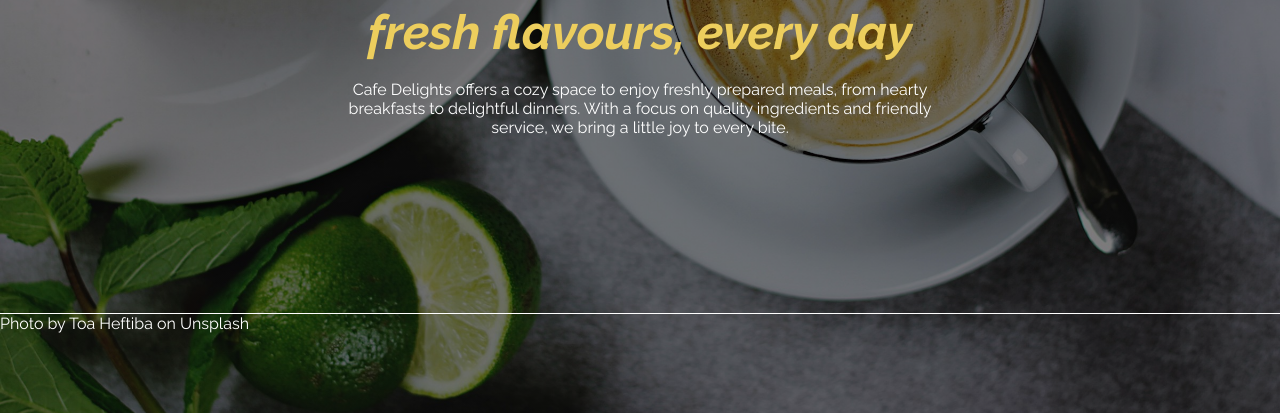
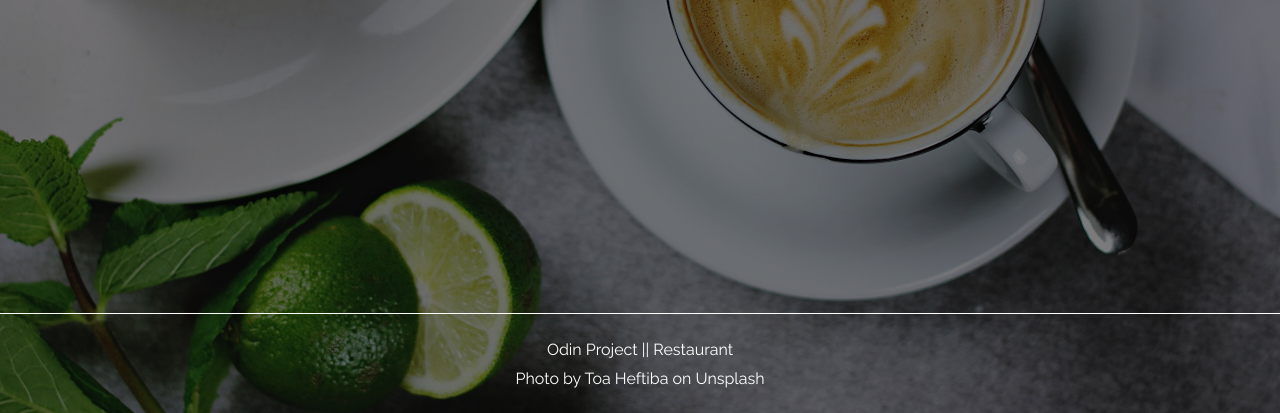
Before and after one commit to chajoy/odin-restaurant, a website built with webpack: page src/template.html in a window 1280 px wide. Shown: the part 387-800 px from the top of the page. Built offline with nearby package versions, Linux system fonts and the light colour scheme.

Commit message:
Style footer and remove content

```diff
--- a/src/styles.css
+++ b/src/styles.css
@@ -109,4 +109,9 @@ header button:hover {
 
 footer {
     border-top: 1px solid white;
+    display: flex;
+    align-items: center;
+    justify-content: center;
+    flex-direction: column;
+    gap: 10px;
 }
--- a/src/template.html
+++ b/src/template.html
@@ -20,15 +20,10 @@
         </nav>
     </header>
     <div id="content" class="content">
-        <div class="intro">
-            <h1>Cafe Delights</h1>
-            <h2><em>fresh flavours, every day</em></h2>
-            <p>Cafe Delights offers a cozy space to enjoy freshly prepared meals, from hearty breakfasts to delightful
-                dinners. With a focus on quality ingredients and friendly service, we bring a little joy to every bite.
-            </p>
-        </div>
+
     </div>
     <footer>
+        <p>Odin Project || Restaurant</p>
         <p>Photo by Toa Heftiba on Unsplash</p>
     </footer>
 </body>
```
